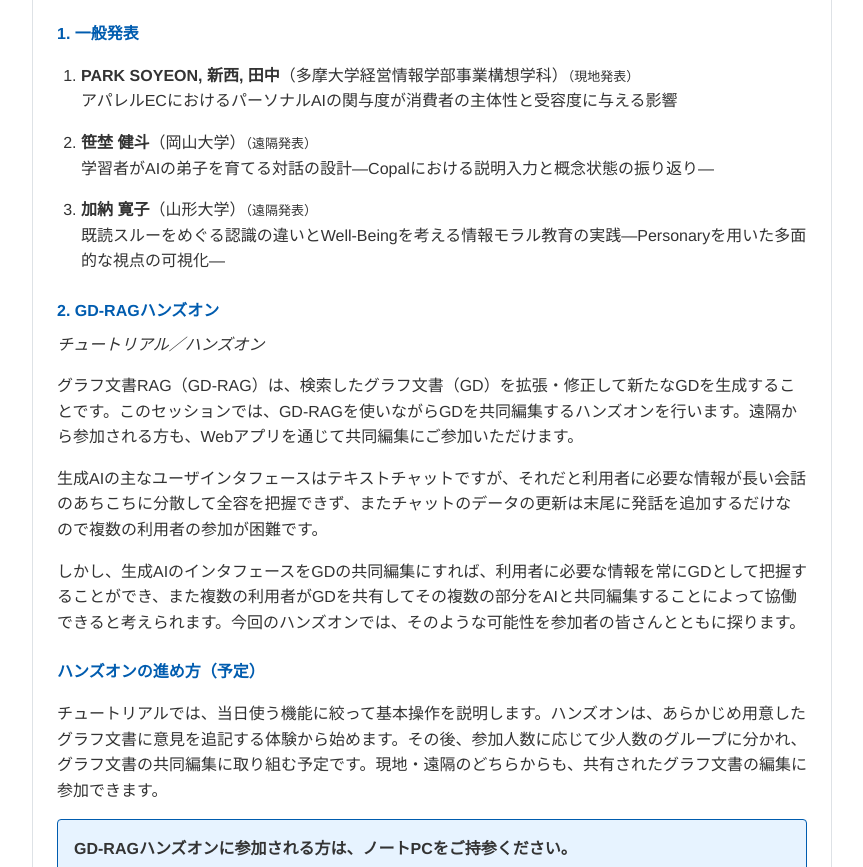
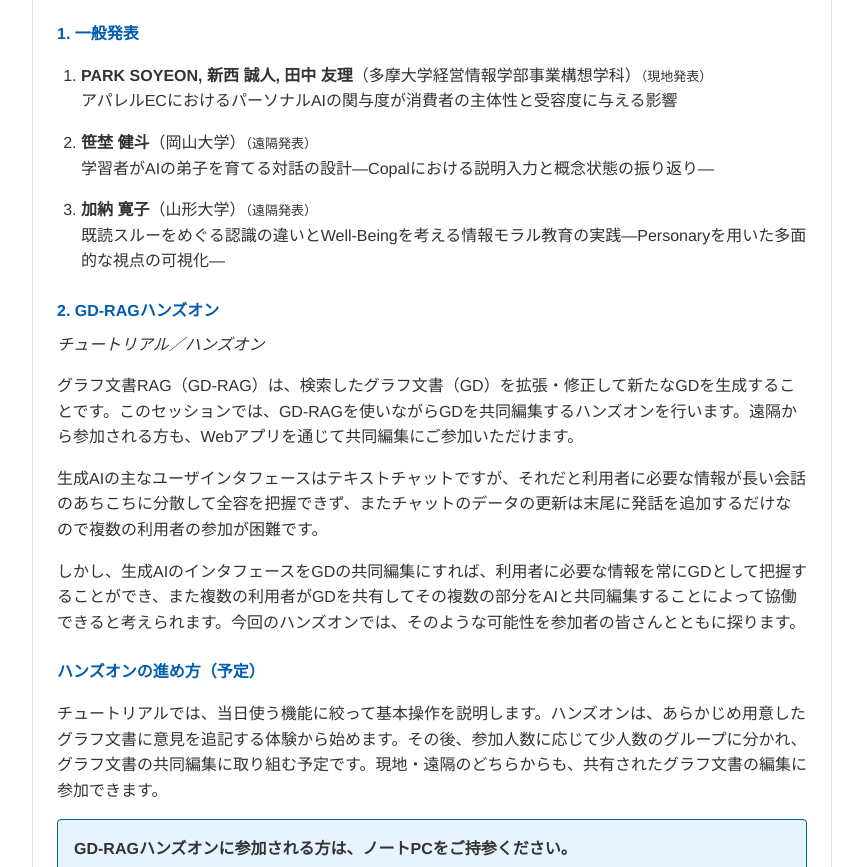
Before and after one commit to srmtlab/sigpai, a plain HTML site: page index.html in a window 1280 px wide. Shown: the part 2230-3097 px from the top of the page, without its empty margins (208-1071 px from the left). Drawn offline with Linux system fonts and the light colour scheme.

Commit message:
PARK SOYEONさんの共著者名をフルネームに修正
著作権登録データ(presenter_users_ai_32_209.csv)より、新西誠人・田中友理と判明。

Co-Authored-By: Claude Sonnet 5 <noreply@anthropic.com>

```diff
--- a/index.html
+++ b/index.html
@@ -278,7 +278,7 @@
                 <h4 style="color: #005CAF; margin: 1.5rem 0 0.5rem 0;">1. 一般発表</h4>
                 <ol style="padding-left: 1.5rem;">
                     <li style="margin-bottom: 1rem;">
-                        <strong>PARK SOYEON, 新西, 田中</strong>（多摩大学経営情報学部事業構想学科）<font size="2">（現地発表）</font><br>
+                        <strong>PARK SOYEON, 新西 誠人, 田中 友理</strong>（多摩大学経営情報学部事業構想学科）<font size="2">（現地発表）</font><br>
                         アパレルECにおけるパーソナルAIの関与度が消費者の主体性と受容度に与える影響
                     </li>
                     <li style="margin-bottom: 1rem;">
```
